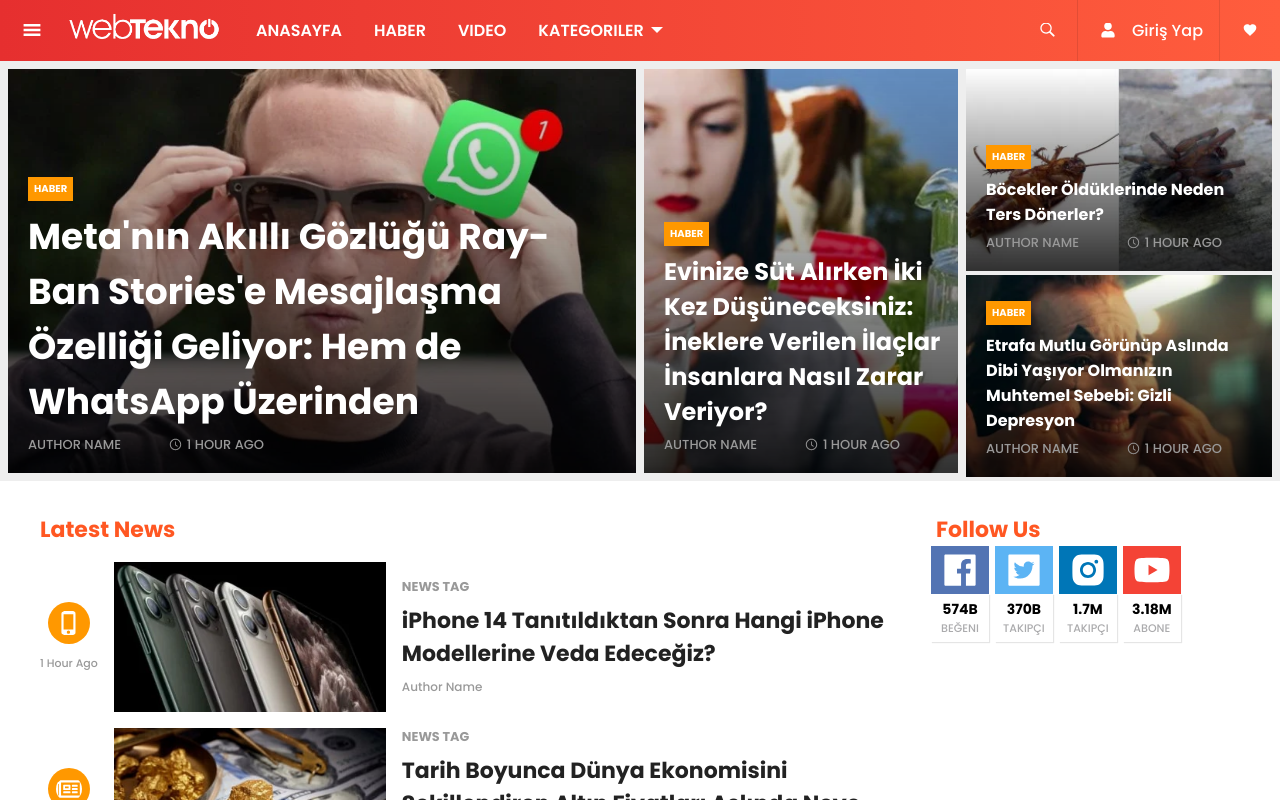
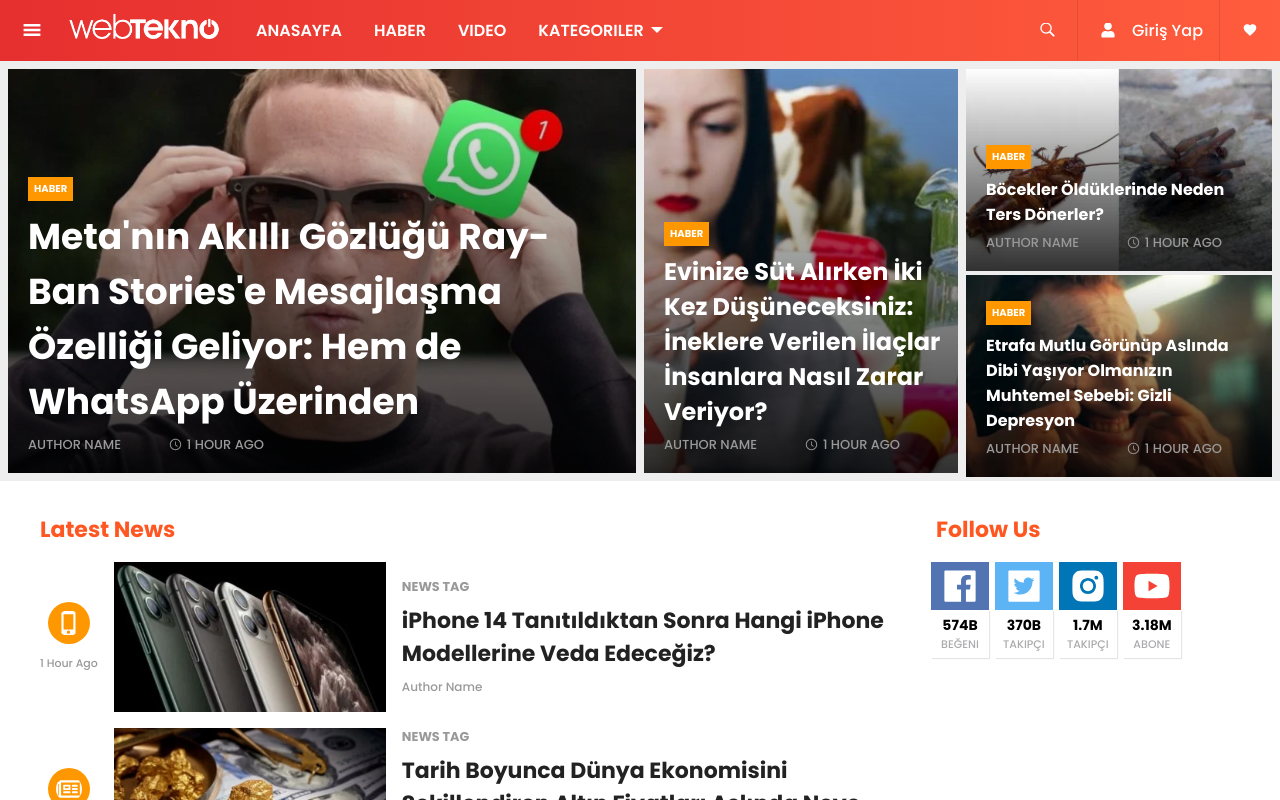
Before and after one commit to sellimenes/webtekno-clone, a React (Create React App) app: page / in a window 1280 px wide. Shown: the top 800 px of the page. Built offline with nearby package versions, Linux system fonts and the light colour scheme.

Commit message:
social cards hover added

```diff
--- a/src/components/SocialCards/socialcards.css
+++ b/src/components/SocialCards/socialcards.css
@@ -8,6 +8,13 @@
     flex-direction: column;
     align-items: center;
     width: calc(99.9% * 1/5 - (0px - 0px * 1/5));
+    transition: transform 0.5s ease;
+    margin-top: 1rem;
+    cursor: pointer;
+}
+
+.single-card:hover{
+    transform: translateY(-0.5rem);
 }
 
 .card-header{
```
